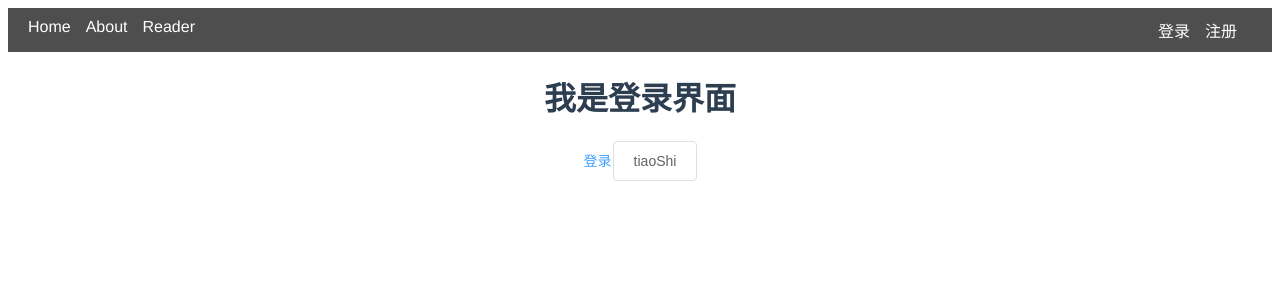
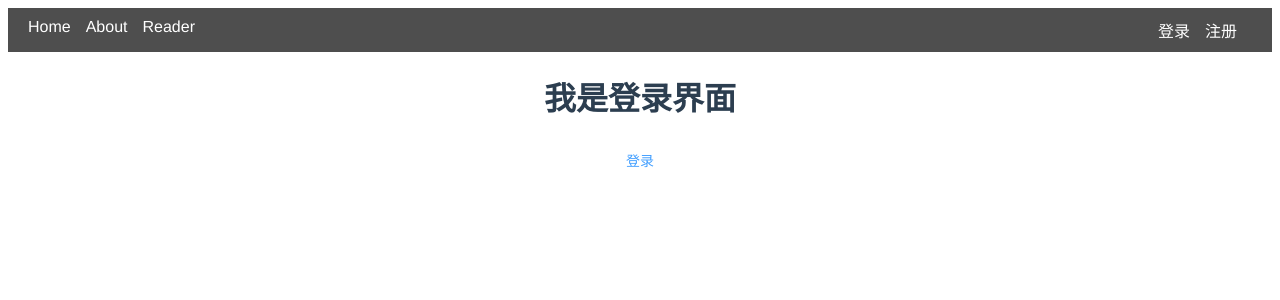
Before and after one commit to Ac-1d/RP2024, a Vue app in the folder front_end/: page /login in a window 1280 px wide. Shown: the top 300 px of the page. Built offline with nearby package versions, Linux system fonts and the light colour scheme.

Commit message:
'changePass'

```diff
--- a/front_end/src/views/Login.vue
+++ b/front_end/src/views/Login.vue
@@ -3,13 +3,6 @@
     <h1>我是登录界面</h1>
     <el-button type="text" @click="showLogdialog">登录</el-button>
     <Login_window :dialogflag="logvisible" @closedia="closeDialog"></Login_window>
-
-     <el-button  @click="is=!is">tiaoShi</el-button>
-
-    <el-form-item v-if="is">
-        <el-input type="password" ></el-input>
-    </el-form-item>
-
   </div>
 </template>
 
@@ -21,7 +14,6 @@ export default {
   components: { Login_window },
   data() {
     return {
-      is: false,
       logvisible: false, // Boolean 用于dialog隐藏/显示
     };
   },
@@ -33,10 +25,7 @@ export default {
     closeDialog() {
       this.logvisible = false;
     },
-     toggleIs() {
-    this.is = !this.is;
-    console.log('is value:', this.is); // 添加这行来检查is的值
-  },
+
   },
 };
 </script>
```
